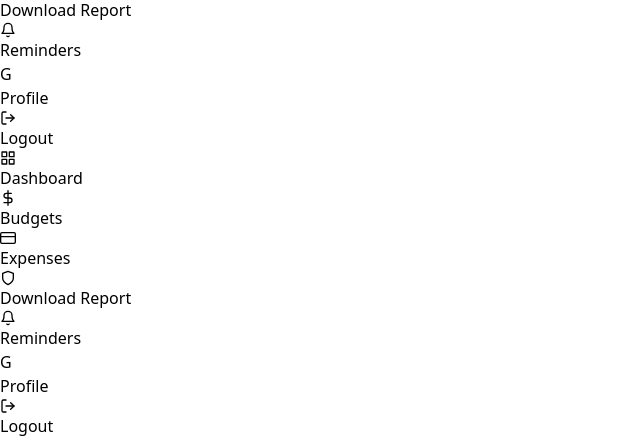
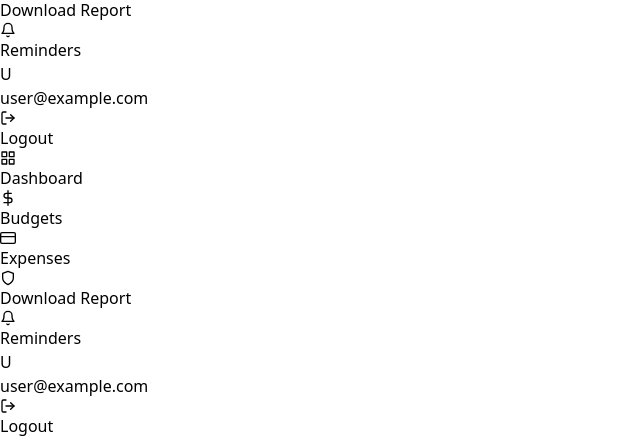
Before and after one commit to Arun-Karthik-26/ExpenseTracker, a React (Vite) app in the folder Frontend/: page /generate in a window 1280 px wide. Shown: the part 462-903 px from the top of the page, without its empty margins (0-640 px from the left). Built offline with nearby package versions, Linux system fonts and the light colour scheme; no server answers; sample sign-in values are in the browser's storage.

Commit message:
sidebar update

```diff
--- a/Frontend/src/components/sidebar.jsx
+++ b/Frontend/src/components/sidebar.jsx
@@ -1,24 +1,31 @@
-import React, { useState } from "react";
-import { Link, useNavigate } from "react-router-dom"; // Import Link and useNavigate from React Router
-import { FiGrid, FiDollarSign, FiCreditCard, FiShield, FiLogOut, FiBell, FiMenu } from "react-icons/fi"; // Import icons
-import { getAuth } from "firebase/auth"; // Import Firebase auth methods
+import React, { useState, useEffect } from "react";
+import { Link, useNavigate } from "react-router-dom";
+import { FiGrid, FiDollarSign, FiCreditCard, FiShield, FiLogOut, FiBell, FiMenu } from "react-icons/fi";
+import { getAuth } from "firebase/auth";
 
 const Sidebar = () => {
-  const [isMobileMenuOpen, setIsMobileMenuOpen] = useState(false); // State to handle mobile menu
-  const navigate = useNavigate(); // Initialize useNavigate
-  const auth = getAuth(); // Get Firebase authentication instance
+  const [isMobileMenuOpen, setIsMobileMenuOpen] = useState(false);
+  const [userEmail, setUserEmail] = useState("");
+  const navigate = useNavigate();
+  const auth = getAuth();
 
-  // Function to handle user logout
+  useEffect(() => {
+    // Get the current user from Firebase and set their email
+    const currentUser = auth.currentUser;
+    if (currentUser && currentUser.email) {
+      setUserEmail(currentUser.email);
+    }
+  }, [auth]);
+
   const handleLogout = async () => {
     try {
-      await auth.signOut(); // Sign out the user
-      navigate("/"); // Navigate to the home page
+      await auth.signOut();
+      navigate("/");
     } catch (error) {
-      console.error("Error signing out: ", error); // Handle any errors
+      console.error("Error signing out: ", error);
     }
   };
 
-  // Toggle the mobile menu
   const toggleMobileMenu = () => {
     setIsMobileMenuOpen(!isMobileMenuOpen);
   };
@@ -78,9 +85,9 @@ const Sidebar = () => {
         {/* Profile Section */}
         <div className="absolute bottom-24 left-4 flex items-center space-x-3">
           <div className="bg-green-500 h-10 w-10 rounded-full flex items-center justify-center text-white">
-            G
+            {userEmail ? userEmail[0].toUpperCase() : "G"}
           </div>
-          <span>Profile</span>
+          <span>{userEmail || "Profile"}</span>
         </div>
 
         {/* Logout Button */}
@@ -134,9 +141,9 @@ const Sidebar = () => {
           {/* Profile Section for Mobile */}
           <div className="flex items-center space-x-3 mt-8">
             <div className="bg-green-500 h-10 w-10 rounded-full flex items-center justify-center text-white">
-              G
+              {userEmail ? userEmail[0].toUpperCase() : "G"}
             </div>
-            <span>Profile</span>
+            <span>{userEmail || "Profile"}</span>
           </div>
 
           {/* Logout Button */}
```
